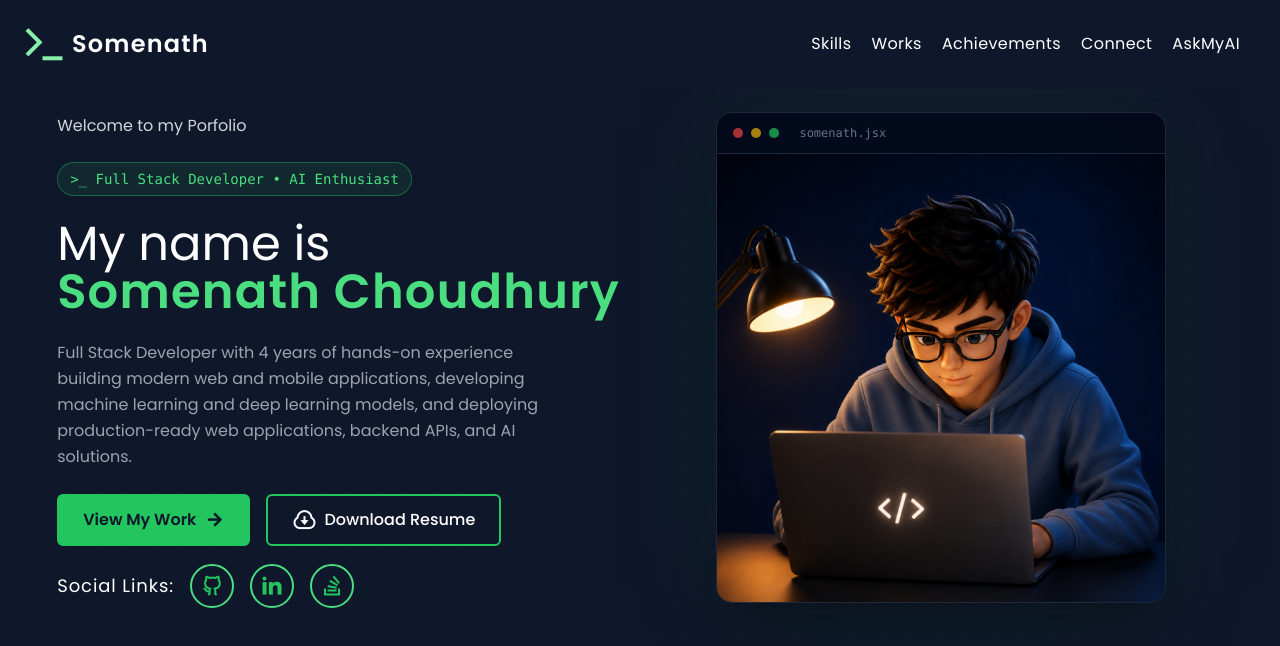
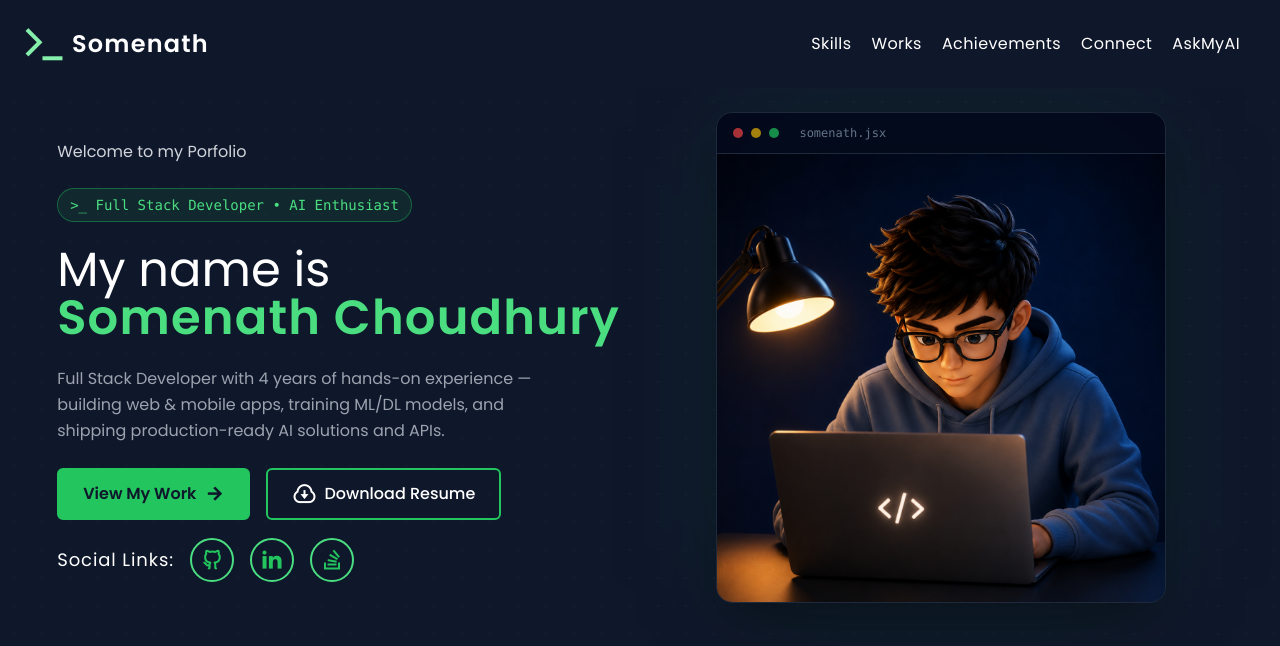
Before and after one commit to somenath203/My-Portfolio-Website-Version-2, a Next.js app: page / in a window 1280 px wide. Shown: the top 646 px of the page. Built offline with nearby package versions, Linux system fonts and the light colour scheme.

Commit message:
changed the 'introduction' in 'home page'

```diff
--- a/src/app/page.js
+++ b/src/app/page.js
@@ -85,11 +85,9 @@ const Page = () => {
               </div>
 
               <div className="text-gray-400 px-3 lg:p-0 max-w-lg text-center lg:text-left leading-relaxed">
-                Full Stack Developer with 4 years of hands-on experience
-                building modern web and mobile applications, developing machine
-                learning and deep learning models, and deploying
-                production-ready web applications, backend APIs, and AI
-                solutions.
+                Full Stack Developer with 4 years of hands-on experience —
+                building web & mobile apps, training ML/DL models, and shipping
+                production-ready AI solutions and APIs.
               </div>
 
               <div className="flex flex-col sm:flex-row gap-4 items-center lg:items-start w-full">
```
